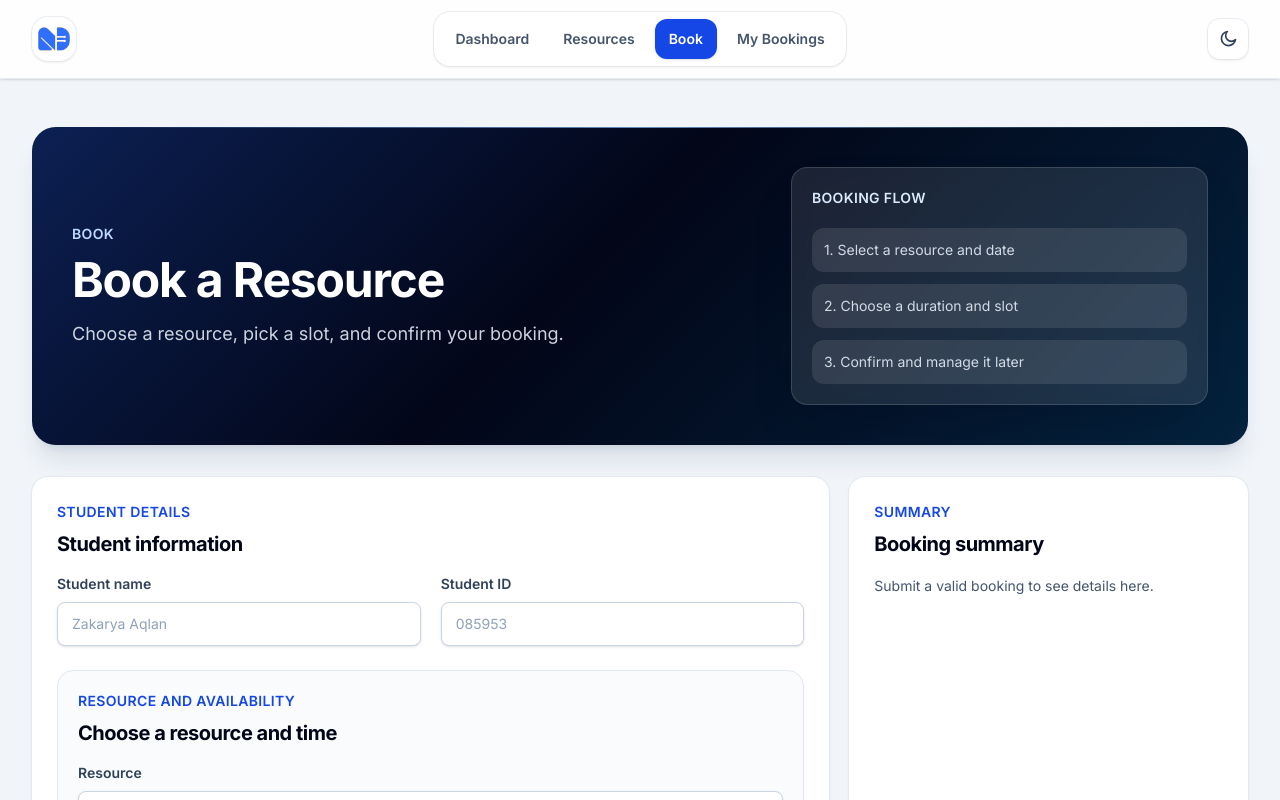
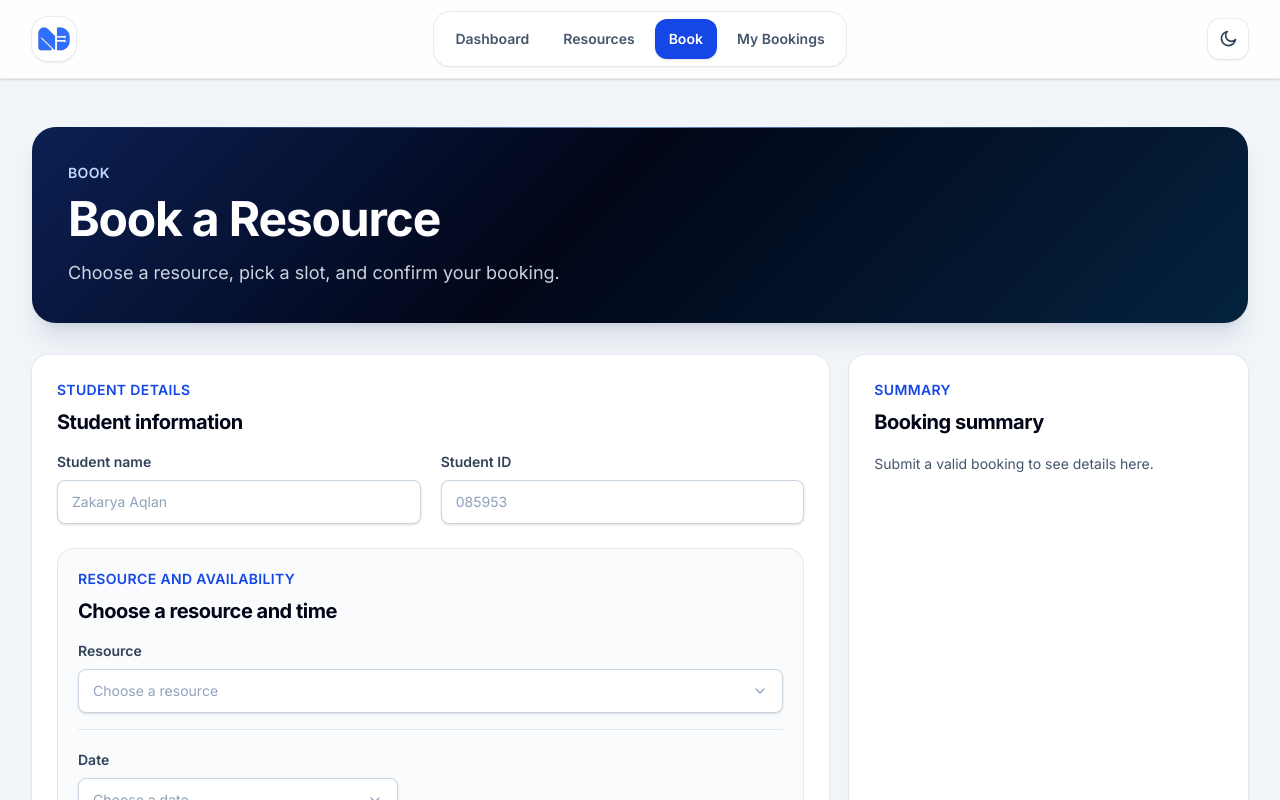
Before and after one commit to Zakarya-Aqlan/nexbook, a React (Vite) app: page /book in a window 1280 px wide. Shown: the top 800 px of the page. Built offline with nearby package versions, Linux system fonts and the light colour scheme.

Commit message:
Standardize page hero sections

```diff
--- a/src/pages/BookResource.tsx
+++ b/src/pages/BookResource.tsx
@@ -6,37 +6,20 @@ export function BookResource() {
 
   return (
     <main className="space-y-8 transition-colors duration-300 ease-in-out">
-      <section className="relative overflow-hidden rounded-3xl bg-slate-950 p-6 text-white shadow-xl shadow-blue-950/10 transition-colors duration-300 ease-in-out sm:p-8 lg:p-10 dark:bg-slate-900 dark:shadow-black/20">
+      <section className="relative overflow-hidden rounded-3xl bg-slate-950 p-6 text-white shadow-xl shadow-blue-950/10 transition-colors duration-300 ease-in-out sm:p-8 lg:p-9 dark:bg-slate-900 dark:shadow-black/20">
         <div className="pointer-events-none absolute inset-0 bg-[linear-gradient(135deg,rgba(37,99,235,0.28),transparent_45%,rgba(14,165,233,0.18))]" />
         <div className="pointer-events-none absolute inset-x-8 top-0 h-px bg-gradient-to-r from-transparent via-blue-300/70 to-transparent" />
-        <div className="relative grid gap-8 lg:grid-cols-[1.4fr_0.85fr] lg:items-center">
-          <div className="max-w-3xl">
+        <div className="relative max-w-3xl">
           <p className="text-sm font-semibold uppercase tracking-wide text-blue-200">
             Book
           </p>
           <h1 className="mt-3 text-4xl font-bold tracking-tight sm:text-5xl">
             Book a Resource
           </h1>
-            <p className="mt-4 max-w-2xl text-base leading-7 text-blue-50/85 sm:text-lg">
+          <div className="mt-4 max-w-2xl">
+            <p className="text-base leading-7 text-blue-50/85 sm:text-lg">
               Choose a resource, pick a slot, and confirm your booking.
             </p>
-          </div>
-
-          <div className="rounded-2xl border border-white/15 bg-white/10 p-5 shadow-2xl shadow-slate-950/20 backdrop-blur transition-colors duration-300 ease-in-out">
-            <p className="text-sm font-semibold uppercase tracking-wide text-blue-100">
-              Booking flow
-            </p>
-            <div className="mt-5 space-y-3 text-sm text-blue-50/85">
-              <p className="rounded-xl bg-white/10 p-3">
-                1. Select a resource and date
-              </p>
-              <p className="rounded-xl bg-white/10 p-3">
-                2. Choose a duration and slot
-              </p>
-              <p className="rounded-xl bg-white/10 p-3">
-                3. Confirm and manage it later
-              </p>
-            </div>
           </div>
         </div>
       </section>
--- a/src/pages/Dashboard.tsx
+++ b/src/pages/Dashboard.tsx
@@ -67,15 +67,15 @@ export function Dashboard() {
 
   return (
     <main className="space-y-8 transition-colors duration-300 ease-in-out">
-      <section className="relative overflow-hidden rounded-3xl bg-slate-950 p-6 text-white shadow-xl shadow-blue-950/10 transition-colors duration-300 ease-in-out sm:p-8 lg:p-10 dark:bg-slate-900 dark:shadow-black/20">
+      <section className="relative min-h-[28rem] overflow-hidden rounded-3xl bg-slate-950 p-6 text-white shadow-xl shadow-blue-950/10 transition-colors duration-300 ease-in-out sm:p-8 lg:min-h-[22rem] lg:p-10 dark:bg-slate-900 dark:shadow-black/20">
         <div className="pointer-events-none absolute inset-0 bg-[linear-gradient(135deg,rgba(37,99,235,0.28),transparent_45%,rgba(14,165,233,0.18))]" />
         <div className="pointer-events-none absolute inset-x-8 top-0 h-px bg-gradient-to-r from-transparent via-blue-300/70 to-transparent" />
-        <div className="relative grid gap-8 lg:grid-cols-[1.45fr_0.9fr] lg:items-center">
+        <div className="relative grid min-h-[inherit] gap-8 lg:grid-cols-[minmax(0,1.45fr)_minmax(280px,0.85fr)] lg:items-center">
           <div className="max-w-3xl">
-            <p className="text-sm font-medium uppercase tracking-wide text-blue-200">
+            <p className="text-sm font-semibold uppercase tracking-wide text-blue-200">
               Dashboard
             </p>
-            <h1 className="mt-3 text-4xl font-semibold tracking-tight sm:text-5xl">
+            <h1 className="mt-3 text-4xl font-bold tracking-tight sm:text-5xl">
               Welcome to NexBook
             </h1>
             <div className="mt-4 max-w-2xl">
--- a/src/pages/MyBookings.tsx
+++ b/src/pages/MyBookings.tsx
@@ -464,38 +464,20 @@ export function MyBookings() {
         />
       )}
 
-      <section className="relative overflow-hidden rounded-3xl bg-slate-950 p-6 text-white shadow-xl shadow-blue-950/10 transition-colors duration-300 ease-in-out sm:p-8 lg:p-10 dark:bg-slate-900 dark:shadow-black/20">
+      <section className="relative overflow-hidden rounded-3xl bg-slate-950 p-6 text-white shadow-xl shadow-blue-950/10 transition-colors duration-300 ease-in-out sm:p-8 lg:p-9 dark:bg-slate-900 dark:shadow-black/20">
         <div className="pointer-events-none absolute inset-0 bg-[linear-gradient(135deg,rgba(37,99,235,0.28),transparent_45%,rgba(79,70,229,0.18))]" />
         <div className="pointer-events-none absolute inset-x-8 top-0 h-px bg-gradient-to-r from-transparent via-blue-300/70 to-transparent" />
-        <div className="relative grid gap-8 lg:grid-cols-[1.45fr_0.8fr] lg:items-center">
-          <div className="max-w-3xl">
+        <div className="relative max-w-3xl">
           <p className="text-sm font-semibold uppercase tracking-wide text-blue-200">
             My Bookings
           </p>
           <h1 className="mt-3 text-4xl font-bold tracking-tight sm:text-5xl">
             Your Bookings
           </h1>
-            <p className="mt-4 max-w-2xl text-base leading-7 text-blue-50/85 sm:text-lg">
+          <div className="mt-4 max-w-2xl">
+            <p className="text-base leading-7 text-blue-50/85 sm:text-lg">
               Review, edit, or cancel your campus bookings.
             </p>
-          </div>
-
-          <div className="rounded-2xl border border-white/15 bg-white/10 p-5 shadow-2xl shadow-slate-950/20 backdrop-blur transition-colors duration-300 ease-in-out">
-            <p className="text-sm font-semibold uppercase tracking-wide text-blue-100">
-              Booking overview
-            </p>
-            <div className="mt-5 grid grid-cols-3 gap-3">
-              {filters.map((filter) => (
-                <div key={filter} className="rounded-xl bg-white/10 p-3">
-                  <p className="text-2xl font-bold">
-                    {bookingCounts[filter]}
-                  </p>
-                  <p className="mt-1 text-xs font-medium text-blue-50/80">
-                    {filter}
-                  </p>
-                </div>
-              ))}
-            </div>
           </div>
         </div>
       </section>
--- a/src/pages/Resources.tsx
+++ b/src/pages/Resources.tsx
@@ -45,10 +45,10 @@ export function Resources() {
 
   return (
     <main className="space-y-8 transition-colors duration-300 ease-in-out">
-      <section className="relative overflow-hidden rounded-3xl bg-slate-950 p-6 text-white shadow-xl shadow-blue-950/10 transition-colors duration-300 ease-in-out sm:p-8 lg:p-10 dark:bg-slate-900 dark:shadow-black/20">
+      <section className="relative min-h-[28rem] overflow-hidden rounded-3xl bg-slate-950 p-6 text-white shadow-xl shadow-blue-950/10 transition-colors duration-300 ease-in-out sm:p-8 lg:min-h-[22rem] lg:p-10 dark:bg-slate-900 dark:shadow-black/20">
         <div className="pointer-events-none absolute inset-0 bg-[linear-gradient(135deg,rgba(37,99,235,0.28),transparent_45%,rgba(79,70,229,0.18))]" />
         <div className="pointer-events-none absolute inset-x-8 top-0 h-px bg-gradient-to-r from-transparent via-blue-300/70 to-transparent" />
-        <div className="relative grid gap-8 lg:grid-cols-[1.45fr_0.8fr] lg:items-center">
+        <div className="relative grid min-h-[inherit] gap-8 lg:grid-cols-[minmax(0,1.45fr)_minmax(280px,0.85fr)] lg:items-center">
           <div className="max-w-3xl">
             <p className="text-sm font-semibold uppercase tracking-wide text-blue-200">
               Resources
```
Lines whose indentation alone changed are shown as unchanged.
